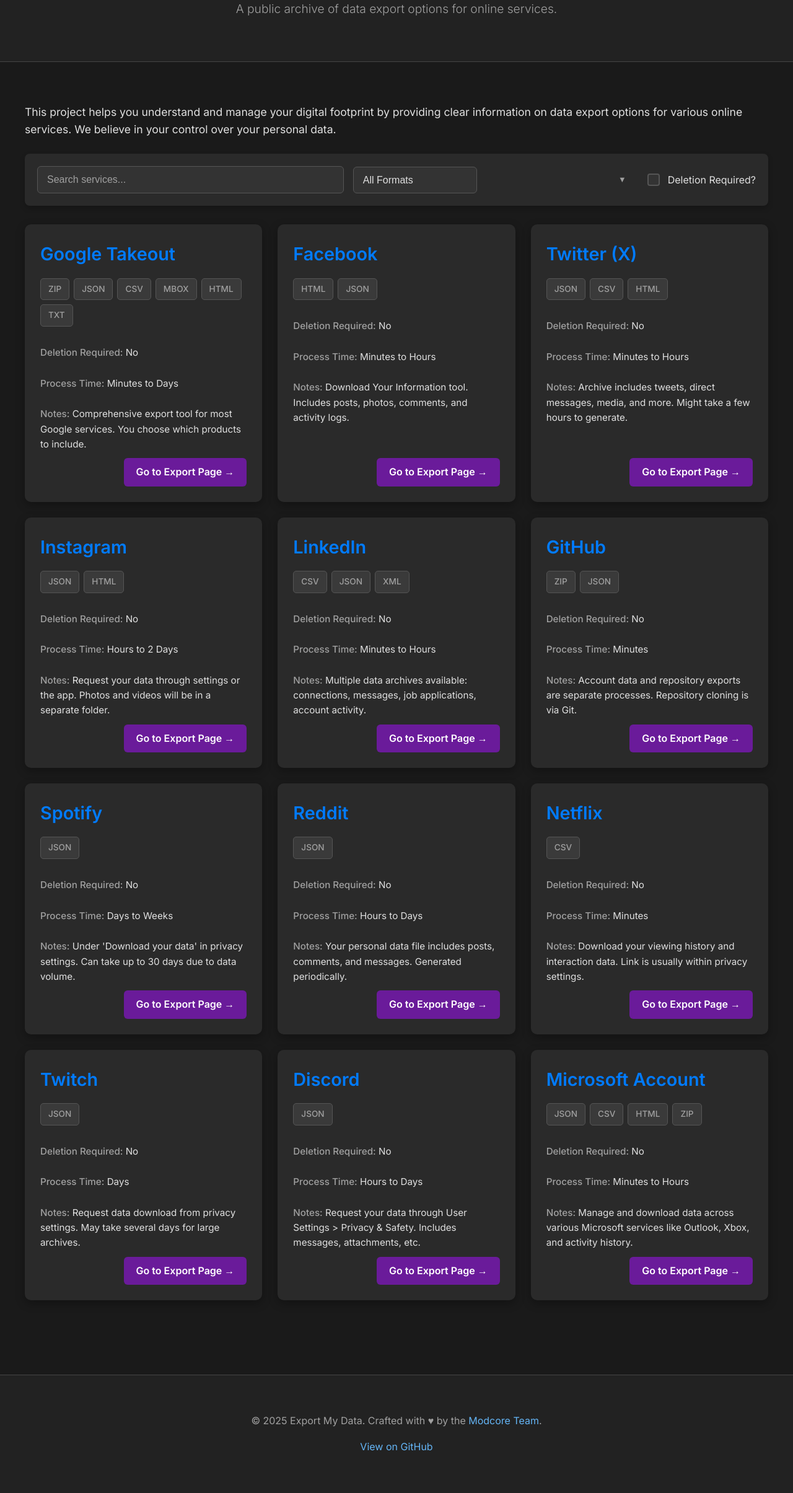
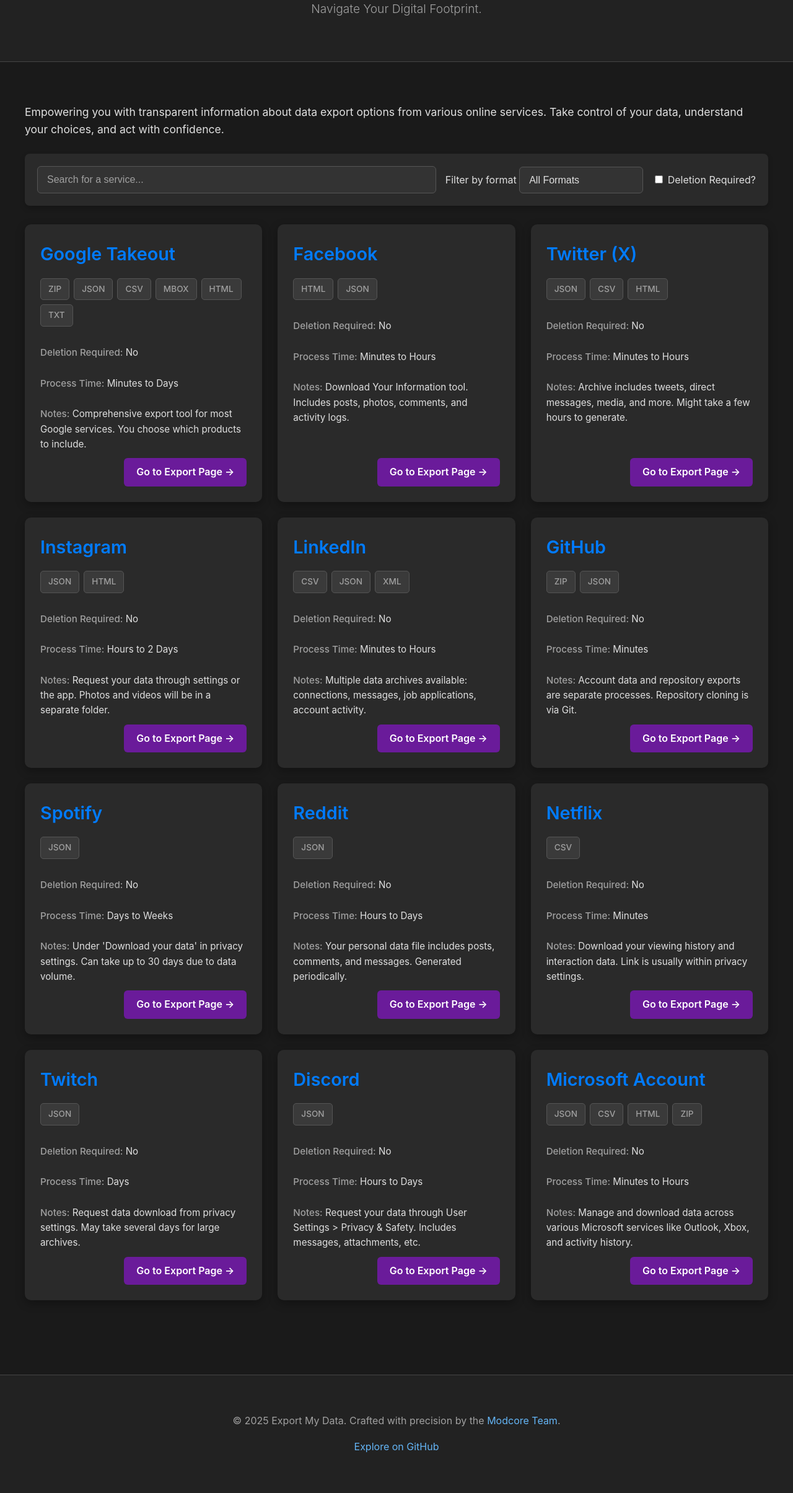
Before and after one commit to modcoretech/export-my-data, a plain HTML site: page index.html in a window 1280 px wide. Shown: the part 128-2537 px from the top of the page at 62% size. Drawn offline with Linux system fonts and the light colour scheme.

Commit message:
Update index.html
Signed-off-by: canvrs <nitraDE@ok.de>

```diff
--- a/index.html
+++ b/index.html
@@ -3,54 +3,56 @@
 <head>
     <meta charset="UTF-8">
     <meta name="viewport" content="width=device-width, initial-scale=1.0">
-    <title>Export My Data - Public Archive of Data Export Options</title>
+    <title>Export My Data - Your Digital Portability Hub</title>
     <link rel="stylesheet" href="assets/css/style.css">
     <link rel="icon" href="assets/images/favicon.ico" type="image/x-icon">
-    <link rel="preconnect" href="https://fonts.googleapis.com">
-    <link rel="preconnect" href="https://fonts.gstatic.com" crossorigin>
-    <link href="https://fonts.googleapis.com/css2?family=Inter:wght@300;400;500;600;700&display=swap" rel="stylesheet">
-    <meta name="description" content="A public archive of data export options for online services. Find out which services let you export your data, in what formats, and how long it takes.">
+    <meta name="description" content="A unique public archive of data export options for online services. Understand your data portability, formats, process times, and direct links effortlessly.">
     <meta property="og:title" content="Export My Data">
-    <meta property="og:description" content="A public archive of data export options for online services.">
+    <meta property="og:description" content="A unique public archive of data export options for online services.">
     <meta property="og:type" content="website">
     <meta property="og:url" content="https://modcoretech.github.io/export-my-data/">
-    </head>
+</head>
 <body>
+    <div class="background-pattern"></div>
     <header>
         <div class="container">
             <h1>Export My Data</h1>
-            <p class="tagline">A public archive of data export options for online services.</p>
+            <p class="tagline">Navigate Your Digital Footprint.</p>
         </div>
     </header>
 
     <main>
         <div class="container">
             <section id="intro">
-                <p>This project helps you understand and manage your digital footprint by providing clear information on data export options for various online services. We believe in your control over your personal data.</p>
+                <p>Empowering you with transparent information about data export options from various online services. Take control of your data, understand your choices, and act with confidence.</p>
                 <div class="filter-controls">
-                    <input type="text" id="searchInput" placeholder="Search services..." aria-label="Search services">
-                    <div class="select-wrapper">
+                    <input type="text" id="searchInput" placeholder="Search for a service..." aria-label="Search for a service">
+                    <div class="filter-group">
+                        <label for="formatFilter" class="sr-only">Filter by format</label>
                         <select id="formatFilter" aria-label="Filter by format">
                             <option value="">All Formats</option>
                             </select>
+                        <span class="select-arrow"></span>
                     </div>
-                    <label class="checkbox-label">
-                        <input type="checkbox" id="deletionRequiredFilter"> Deletion Required?
+                    <label class="checkbox-container">
+                        <input type="checkbox" id="deletionRequiredFilter">
+                        <span class="checkmark"></span>
+                        Deletion Required?
                     </label>
                 </div>
             </section>
 
             <section id="services-grid">
-                <p id="loadingMessage" class="info-message">Loading data...</p>
-                <p id="noResults" class="info-message" style="display: none;">No services match your criteria.</p>
+                <p id="loadingMessage" class="info-message loading-state">Fetching insights...</p>
+                <p id="noResults" class="info-message empty-state" style="display: none;">No services match your current criteria. Try adjusting your filters.</p>
             </section>
         </div>
     </main>
 
     <footer>
         <div class="container">
-            <p>&copy; <span id="currentYear"></span> Export My Data. Crafted with &hearts; by the <a href="https://github.com/modcore" target="_blank" rel="noopener noreferrer">Modcore Team</a>.</p>
-            <p><a href="https://github.com/modcoretech/export-my-data" target="_blank" rel="noopener noreferrer">View on GitHub</a></p>
+            <p>&copy; <span id="currentYear"></span> Export My Data. Crafted with precision by the <a href="https://github.com/modcore" target="_blank" rel="noopener noreferrer">Modcore Team</a>.</p>
+            <p><a href="https://github.com/modcoretech/export-my-data" target="_blank" rel="noopener noreferrer">Explore on GitHub</a></p>
         </div>
     </footer>
 
```
